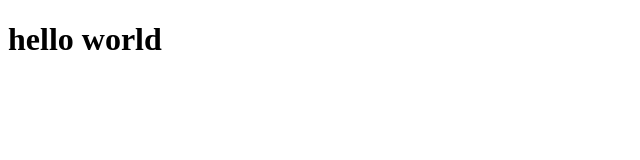
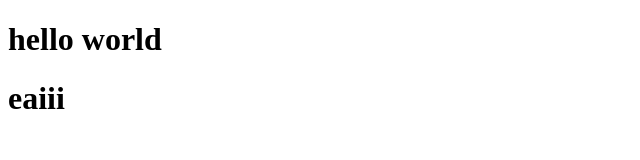
Before and after one commit to lrealOne/myFirtsProject, a plain HTML site: page index.html in a window 1280 px wide. Shown: the whole page, without its empty margins (0-640 px from the left). Drawn offline with Linux system fonts and the light colour scheme.

Commit message:
Boas vindas

```diff
--- a/index.html
+++ b/index.html
@@ -7,5 +7,6 @@
 </head>
 <body>
     <h1> hello world </h1>
+    <h1> eaiii </h1>
 </body>
 </html>
```
